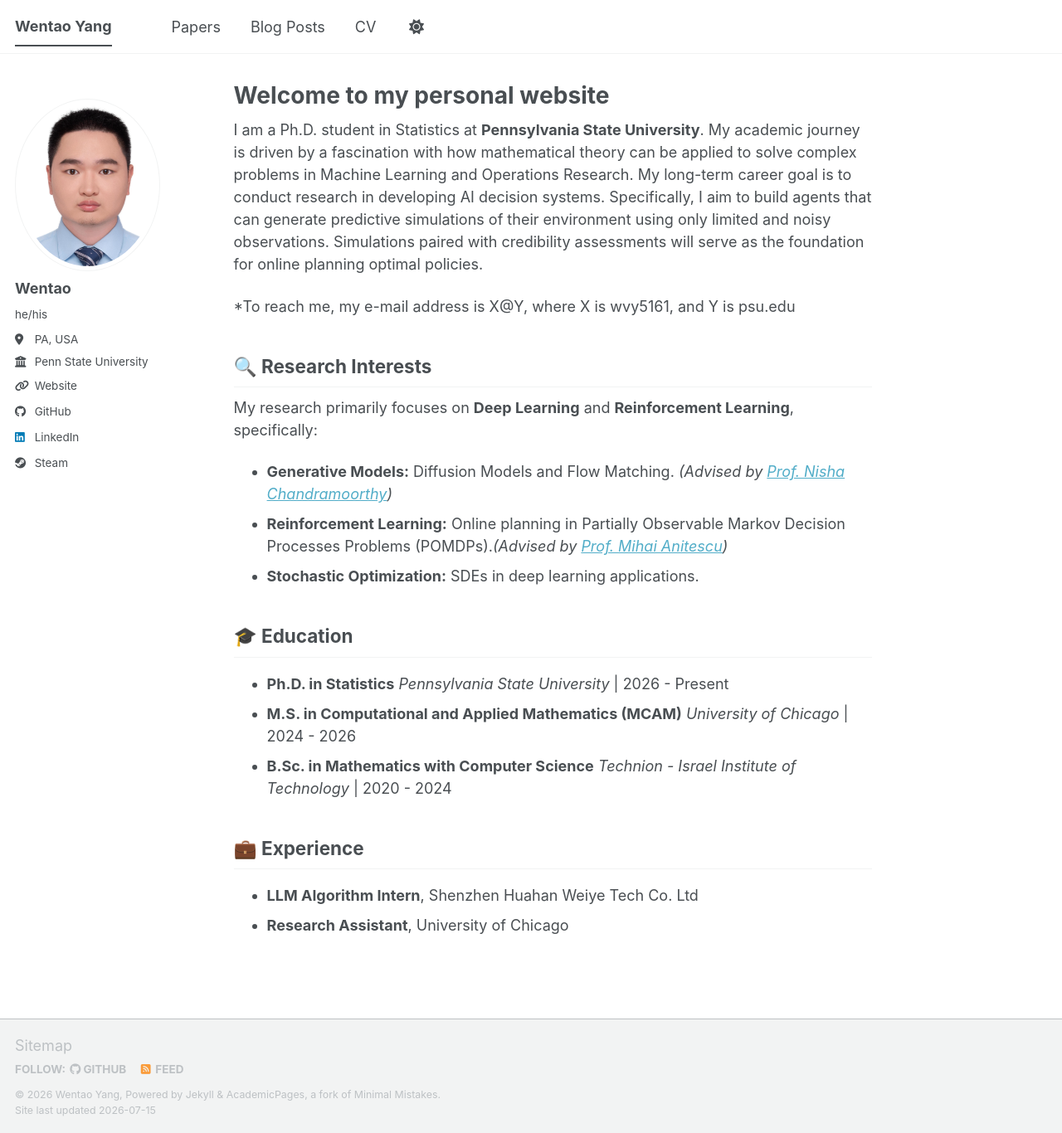
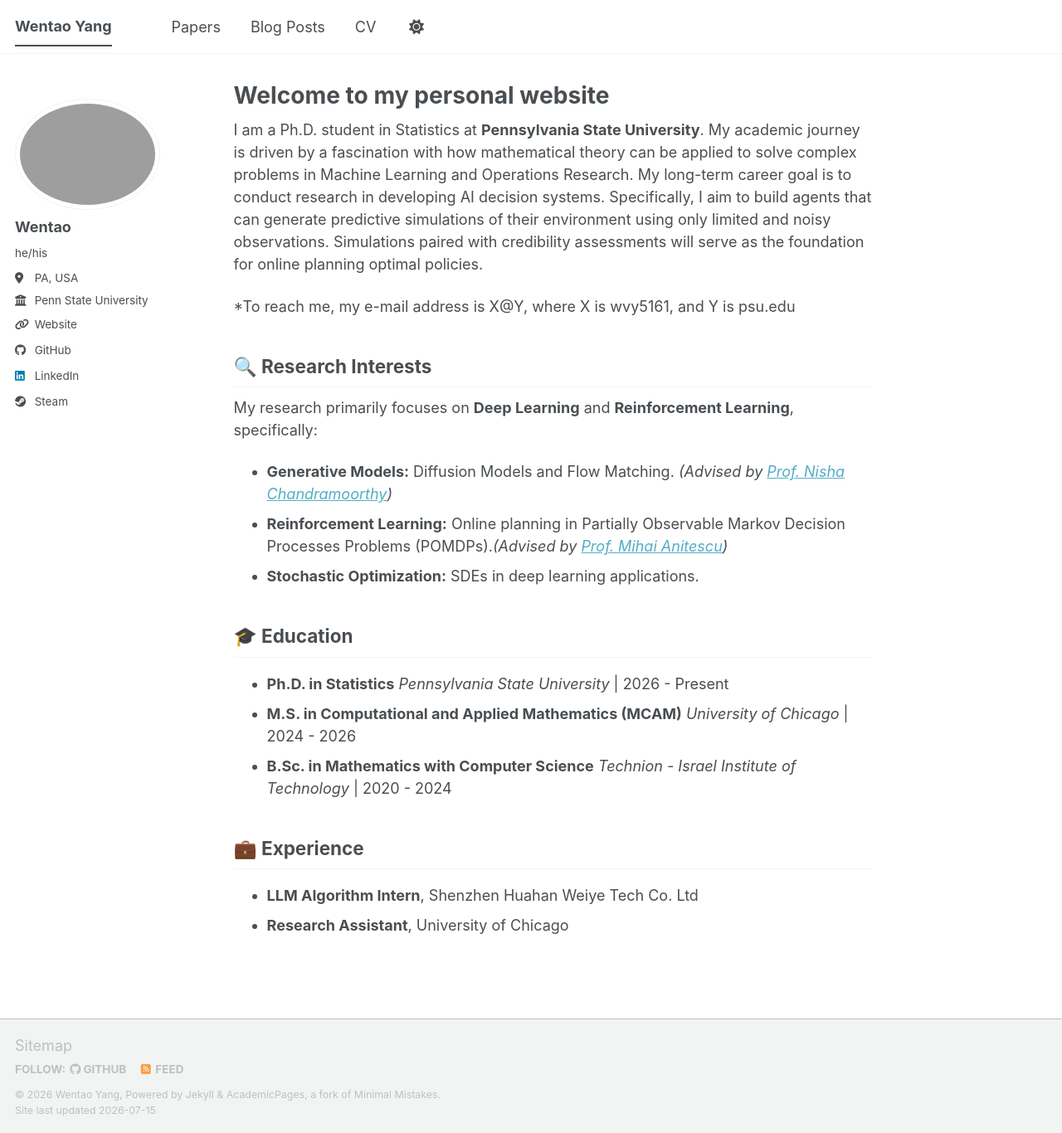
Before and after one commit to liliyawanttosleep/liliyawanttosleep.github.io, a Jekyll site: the page built from _pages/aboutme.md, in a window 1280 px wide and 1366 px high. Shown: the whole window at 83% size. Built offline with Jekyll 4.4.1, drawn with Linux system fonts in a browser that asks for light colours; a script bundle is joined from its source files by our own code; library files that are not in the unit come from our copies.

Commit message:
Update _config.yml

```diff
--- a/_config.yml
+++ b/_config.yml
@@ -23,7 +23,7 @@ repository               : "academicpages/academicpages.github.io"
 #               Additional customization can be done by editing /_includes/author-profile.html
 author:
   # Biographic information
-  avatar           : "wentao_yang.png"
+  avatar           : "chaijun.png"
   name             : "Wentao"
   pronouns         : "he/his"
   bio              :
```
